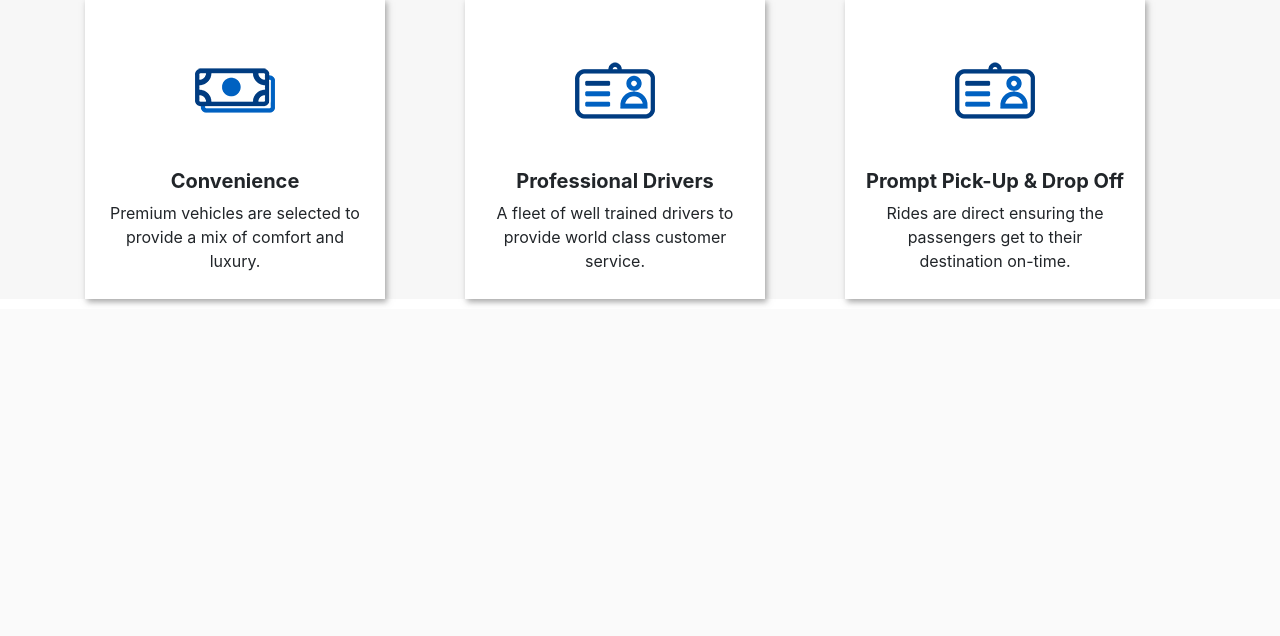
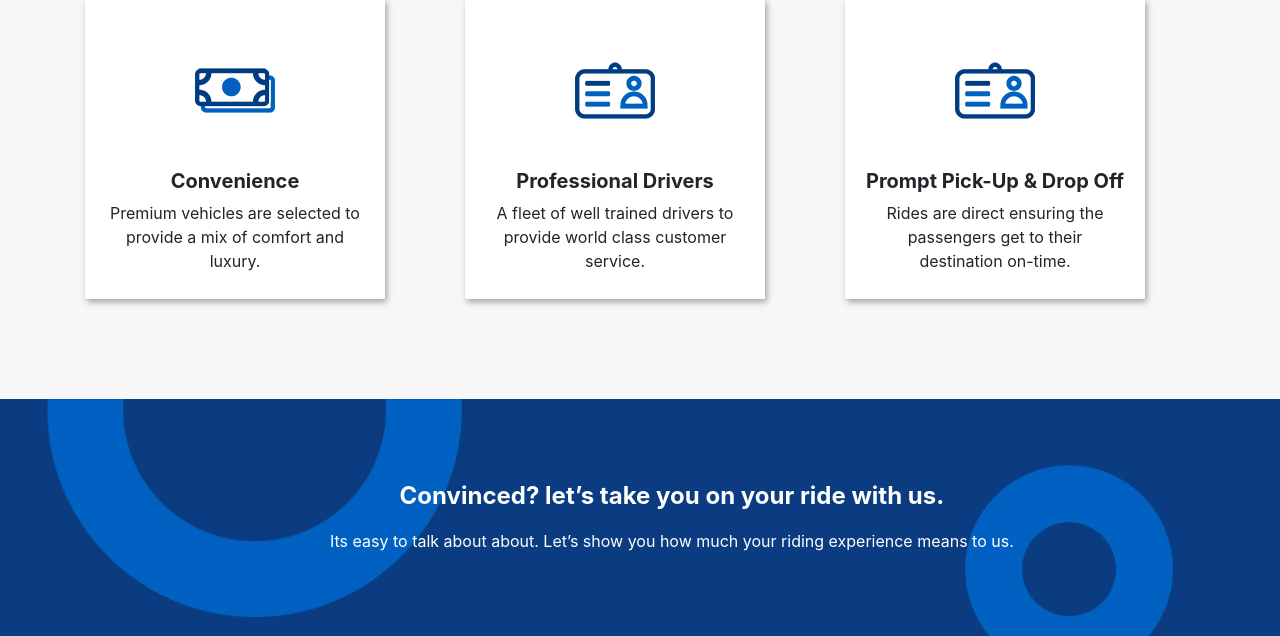
Before and after one commit to nellytadi/Adovee, a PHP site: page / in a window 1280 px wide. Shown: the part 2663-3299 px from the top of the page. Before the commit the page ends 2968 px from the top, so only its background shows below. Run offline with PHP 8.4, Linux system fonts and the light colour scheme.

Commit message:
Completed convinced section

```diff
--- a/index.html
+++ b/index.html
@@ -237,7 +237,15 @@
         </div>
     </div>
 </section>
-
+<section id="convinced">
+    <div class="convinced">
+    <img src="img/rectangle.jpg" class="img-fluid">
+        <div class="content">
+            <h5>Convinced? let’s take you on your ride with us.</h5>
+            <p>Its easy to talk about about. Let’s show you how much your riding experience means to us.</p>
+        </div>
+    </div>
+</section>
 <!-- Optional JavaScript -->
 <!-- jQuery first, then Popper.js, then Bootstrap JS -->
 <script src="https://code.jquery.com/jquery-3.4.1.slim.min.js"
--- a/styles/style.css
+++ b/styles/style.css
@@ -1,5 +1,5 @@
 body {
-/*color: #fafafa;*/
+    max-width: 100%;
 }
 
 .home-section {
@@ -86,6 +86,7 @@ body {
 }
 .services{
     background: #F7F7F7;
+    padding-bottom: 100px;
 }
 .services .section-heading{
     padding-top: 80px;
@@ -118,6 +119,24 @@ body {
 }
 .services .services-body p{
 
+}
+.convinced{
+    position: relative;
+}
+
+.convinced .content{
+    text-align: center;
+    position: absolute;
+    top: 35%;
+    left: 25%;
+    color: #ffffff;
+}
+.convinced .content h5{
+    font-size: 24px;
+    font-weight: bold;
+}
+.convinced .content p {
+    padding: 10px 10px 0px 10px;
 }
 .button {
     padding: 10px 30px;
```
Also changed, not shown: img/rectangle.jpg (added).
